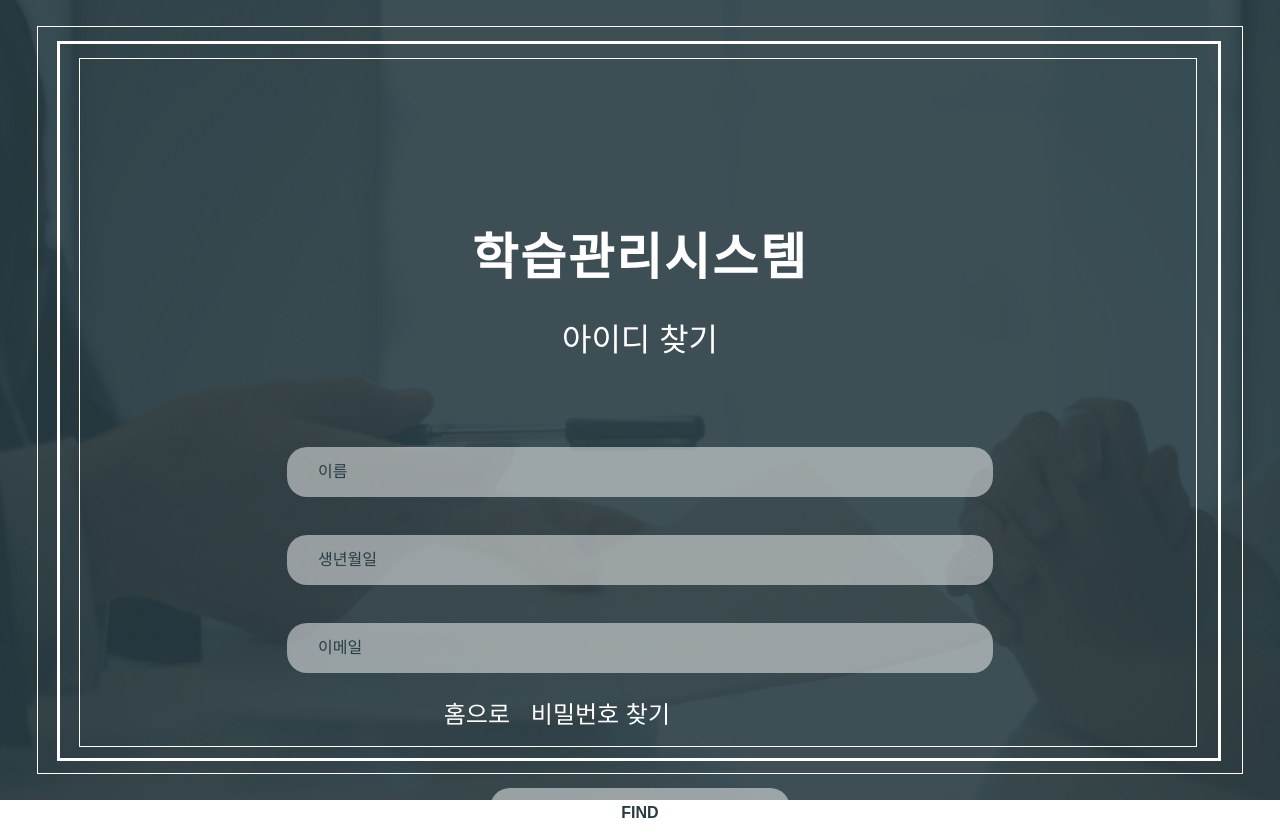
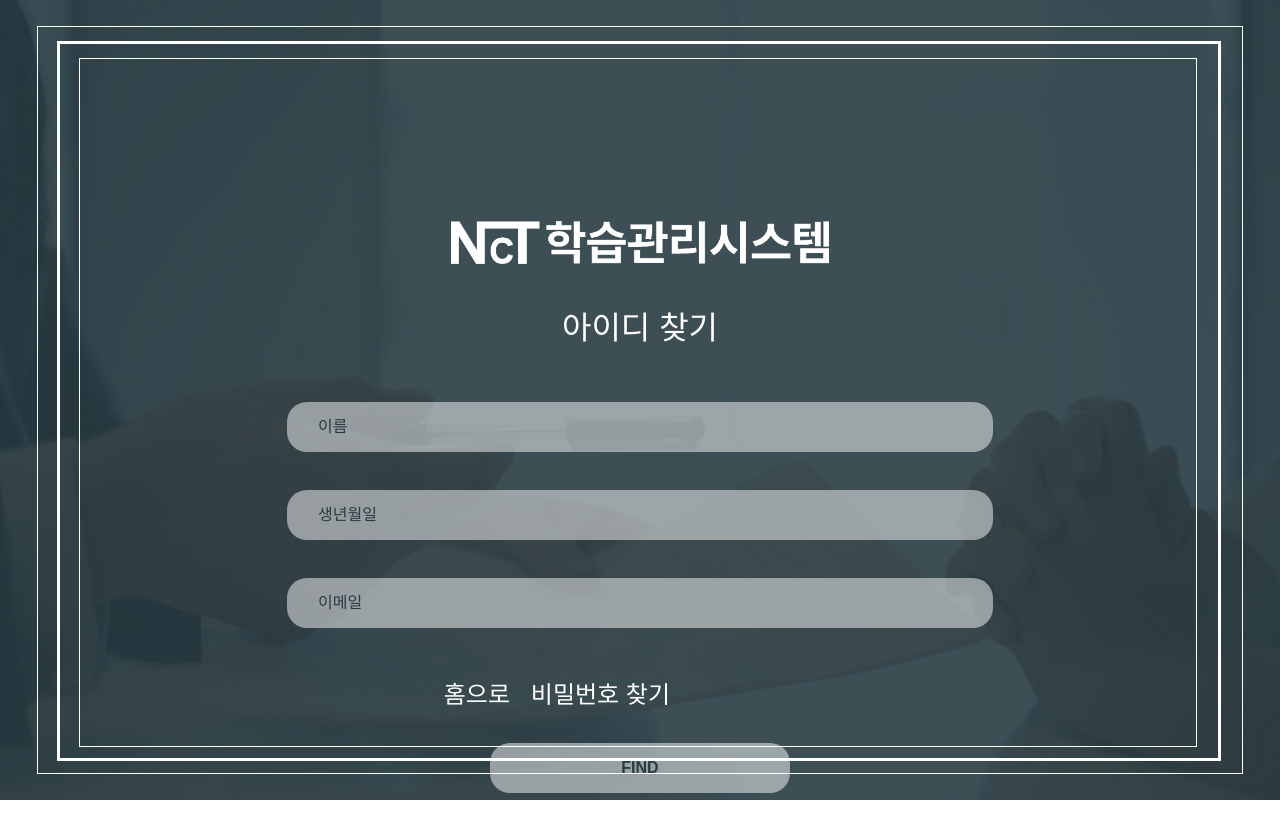
Before and after one commit to tmdgus95/skycastle, a React (Create React App) app: page /findid in a window 1280 px wide. After the commit the page ends 800 px from the top, so only its background shows below. Built offline with nearby package versions, Linux system fonts and the light colour scheme; a web font is replaced by a local one.

Commit message:
메인페이지 수정
아이디, 비밀번호 찾기 페이지 수정

```diff
--- a/src/components/SideBar.tsx
+++ b/src/components/SideBar.tsx
@@ -21,7 +21,7 @@ const SideBar = () => {
             <div className="flex w-full justify-center mt-[115px] mb-16 ">
                 <img
                     className="w-[76%]"
-                    src="/images/sideLogo.png"
+                    src="/images/Logo.png"
                     alt="사이드바 로고"
                 />
             </div>
--- a/src/pages/FindId.tsx
+++ b/src/pages/FindId.tsx
@@ -44,7 +44,13 @@ const FindId = () => {
     return (
         <>
             <FindIdContainer>
-                <h2>학습관리시스템</h2>
+                <div className="flex w-full justify-center  mb-10 ">
+                    <img
+                        className="w-[45%]"
+                        src="/images/Logo.png"
+                        alt="로고"
+                    />
+                </div>
                 <h3>아이디 찾기</h3>
                 <form onSubmit={handleSubmit}>
                     <input
--- a/src/pages/FindPassword.tsx
+++ b/src/pages/FindPassword.tsx
@@ -41,7 +41,13 @@ const FindPassword = () => {
     return (
         <>
             <FindPasswordContainer>
-                <h2>학습관리시스템</h2>
+                <div className="flex w-full justify-center  mb-10 ">
+                    <img
+                        className="w-[45%]"
+                        src="/images/Logo.png"
+                        alt="로고"
+                    />
+                </div>
                 <h3>비밀번호 찾기</h3>
                 <form onSubmit={handleSubmit}>
                     <input
--- a/src/pages/Login.tsx
+++ b/src/pages/Login.tsx
@@ -56,7 +56,13 @@ const Login = () => {
     return (
         <>
             <LoginContainer>
-                <h2>학습관리시스템</h2>
+                <div className="flex w-full justify-center mt-[70px] mb-16 ">
+                    <img
+                        className="w-[45%]"
+                        src="/images/Logo.png"
+                        alt="로고"
+                    />
+                </div>
                 <form onSubmit={handleSubmit}>
                     <input
                         type="text"
--- a/src/styles/Styles.ts
+++ b/src/styles/Styles.ts
@@ -147,7 +147,7 @@ export const LoginContainer = styled.div`
         color: ${(props) => props.theme.colors.mainColor};
     }
     button:nth-child(1) {
-        top: 650px;
+        top: 640px;
         right: 800px;
         position: absolute;
         font-weight: 400;
@@ -156,7 +156,7 @@ export const LoginContainer = styled.div`
         color: ${(props) => props.theme.colors.white};
     }
     button:nth-child(2) {
-        top: 650px;
+        top: 640px;
         right: 610px;
         position: absolute;
         font-weight: 400;
@@ -174,7 +174,7 @@ export const FindIdContainer = styled(LoginContainer)`
     h3 {
         font-weight: 500;
         font-size: 32px;
-        margin-bottom: 83px;
+        margin-bottom: 50px;
         color: ${(props) => props.theme.colors.white};
     }
     input:nth-child(1) {
@@ -189,11 +189,11 @@ export const FindIdContainer = styled(LoginContainer)`
         margin-bottom: 115px;
     }
     button:nth-child(1) {
-        top: 700px;
+        top: 680px;
         right: 610px;
     }
     button:nth-child(2) {
-        top: 700px;
+        top: 680px;
         right: 770px;
     }
 `;
@@ -206,7 +206,7 @@ export const FindPasswordContainer = styled(LoginContainer)`
     h3 {
         font-weight: 500;
         font-size: 32px;
-        margin-bottom: 83px;
+        margin-bottom: 50px;
         color: ${(props) => props.theme.colors.white};
     }
     input:nth-child(1) {
@@ -221,11 +221,11 @@ export const FindPasswordContainer = styled(LoginContainer)`
         margin-bottom: 115px;
     }
     button:nth-child(1) {
-        top: 700px;
+        top: 680px;
         right: 610px;
     }
     button:nth-child(2) {
-        top: 700px;
+        top: 680px;
         right: 770px;
     }
 `;
```
Also changed, not shown: public/images/Logo.png (renamed from public/images/sideLogo.png).
